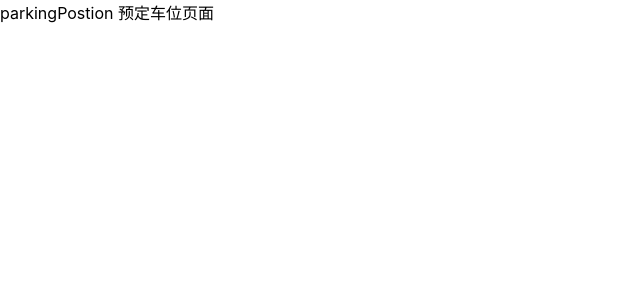
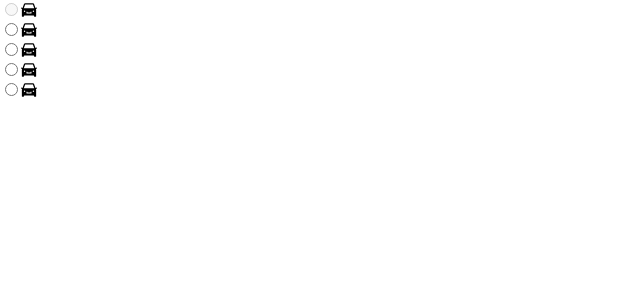
Before and after one commit to PI-KA-CHU/e_Parking_web, a React (Create React App) app: page /#/reserve in a window 1280 px wide. Shown: the top 300 px of the page, without its empty margins (0-640 px from the left). Built offline with nearby package versions, Linux system fonts and the light colour scheme.

Commit message:
[eParking][Benjamin] add ParkingPositionList component

```diff
--- a/src/components/ParkingPositionItem/index.jsx
+++ b/src/components/ParkingPositionItem/index.jsx
@@ -1,6 +1,6 @@
 import React from 'react'
-import { Radio } from '@ant-design/icons';
-import {CarFilled} from 'antd'
+import { CarFilled} from '@ant-design/icons';
+import { Radio } from 'antd'
 
 class ParkingPositionItem extends React.Component{
 
--- /dev/null
+++ b/src/components/ParkingPositionList/index.jsx
@@ -0,0 +1,27 @@
+import React from 'react'
+import ParkingPositionItem from '../ParkingPositionItem'
+
+class ParkingPositionList extends React.Component{
+
+    parkingPostion = [
+        {id: 1,status:1},
+        {id:2,status:0},
+        {id:3,status:0},
+        {id:4,status:0},
+        {id:5,status:0},
+    ];
+
+    render() {
+        return (
+            this.parkingPostion.map(item => {
+                return (
+                    <div>
+                        <ParkingPositionItem index={item.id} status={item.status}/>
+                    </div>
+                )
+            })
+        )
+    }
+}
+
+export default ParkingPositionList;
--- a/src/pages/Reserve/index.jsx
+++ b/src/pages/Reserve/index.jsx
@@ -1,18 +1,11 @@
 import React from 'react'
+import ParkingPostionList from '../../components/ParkingPositionList'
 
 class Reserve extends React.Component{
 
-    parkingPostion = [
-        {id: 1,state:1},
-        {id:2,state:0}
-    ];
-
     render(){
         return (
-            <div>
-                parkingPostion
-                预定车位页面
-            </div>
+            <ParkingPostionList />
         )
     }
 }
```
